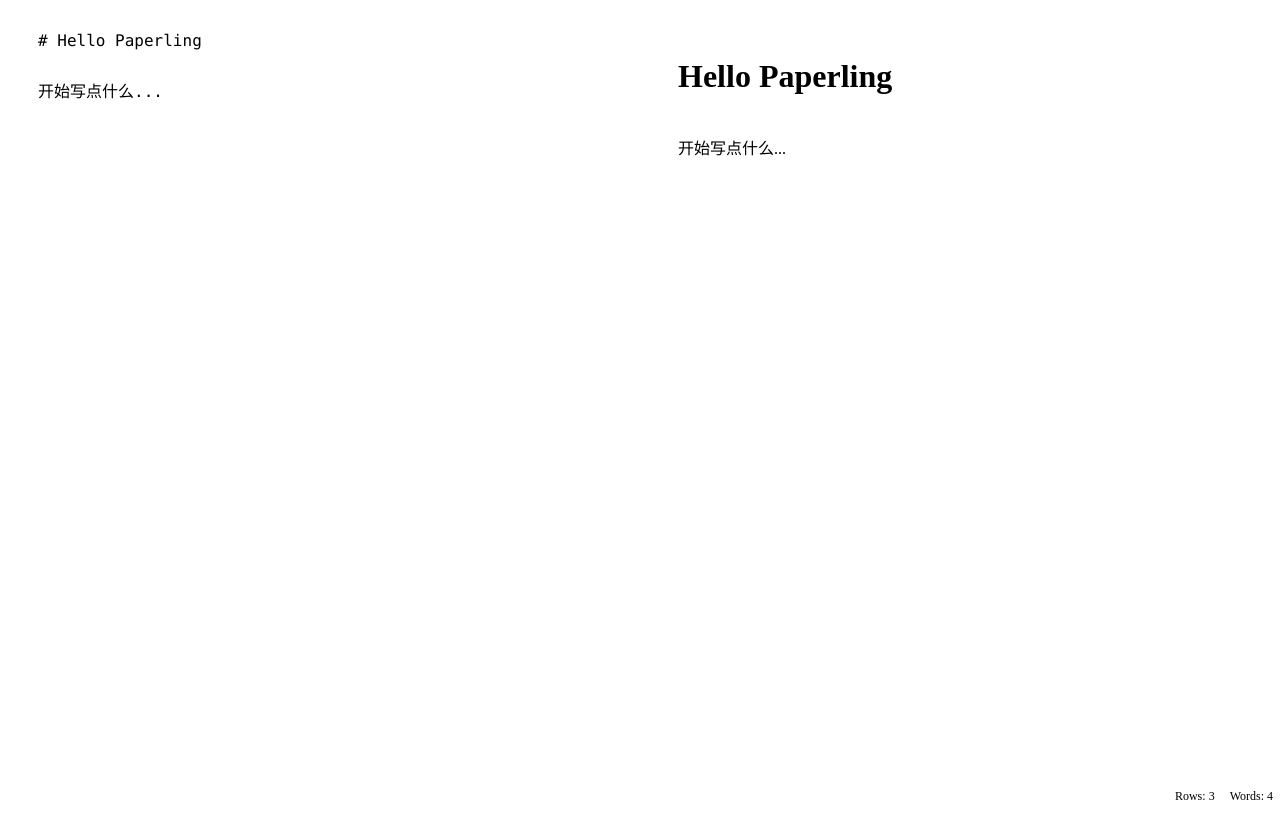
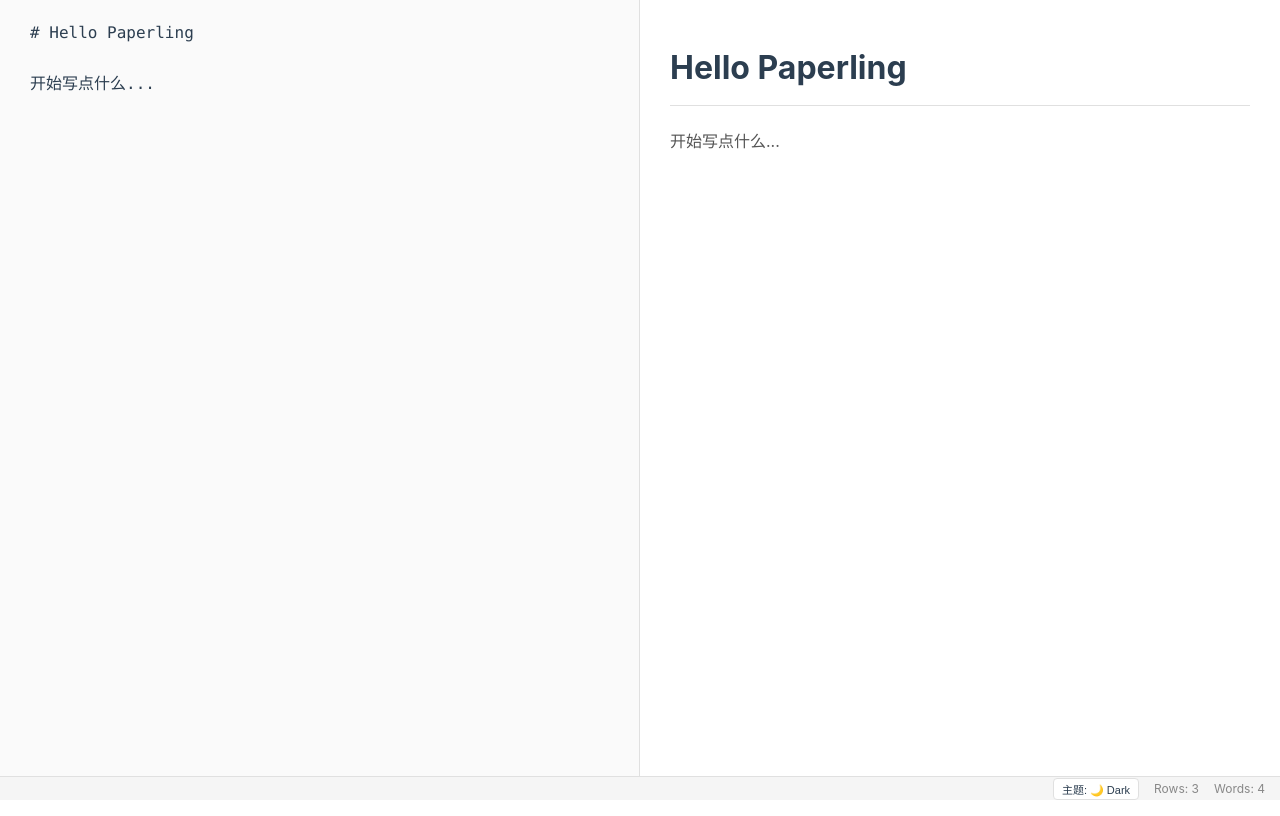
Before and after one commit to LingzheM/paperling-markdown, a React (Vite) app: page / in a window 1280 px wide. Built offline with nearby package versions, Linux system fonts and the light colour scheme.

Commit message:
v1 theme button

```diff
--- a/src/App.tsx
+++ b/src/App.tsx
@@ -1,10 +1,12 @@
 import { useState } from "react";
 import ReactMarkdown from 'react-markdown';
 import remarkGfm from "remark-gfm";
+import { useTheme } from "./context/ThemeContext";
 import './App.css';
 
 function App() {
   const [content, setContent] = useState("# Hello Paperling\n\n开始写点什么...");
+  const { theme, setTheme } = useTheme();
 
   const wordCount = content.trim() === "" ? 0 : content.trim().split(/\s+/).length;
   const lineCount = content === "" ? 1 : content.split("\n").length;
@@ -27,6 +29,12 @@ function App() {
           </div>
       </div>
       <div className="statusbar">
+        <button
+         className="theme-toggle-btn"
+         onClick={() => setTheme(theme === "light" ? "dark" : "light")}
+        >
+          主题: {theme === "light" ? "🌙 Dark" : "☀️ Light"}
+        </button>
         <div className="statusbar-item">Rows: {lineCount}</div>
         <div className="statusbar-item">Words: {wordCount}</div>
       </div>
--- a/src/main.tsx
+++ b/src/main.tsx
@@ -1,9 +1,13 @@
 import { StrictMode } from 'react'
 import { createRoot } from 'react-dom/client'
 import App from './App.tsx'
+import './index.css';
+import { ThemeProvider } from './context/ThemeContext.tsx';
 
 createRoot(document.getElementById('root')!).render(
   <StrictMode>
-    <App />
+    <ThemeProvider>
+      <App />
+    </ThemeProvider>
   </StrictMode>,
 )
```
